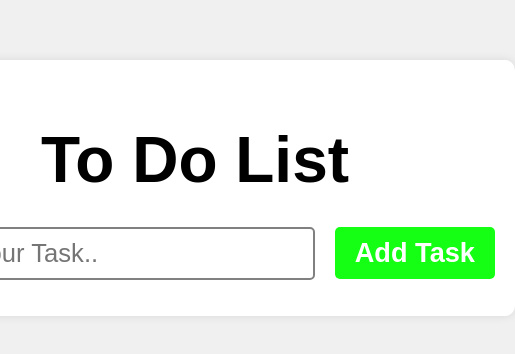
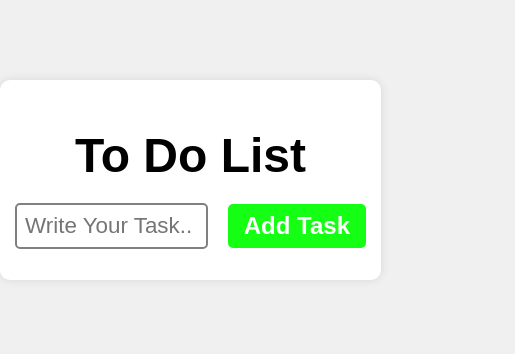
Before and after one commit to Bharath2228/To-Do-List, a React (Vite) app: page / in a window 390 px wide. Shown: the part 242-596 px from the top of the page, 515 px wide, since content can reach past the window. Built offline with nearby package versions, Linux system fonts and the light colour scheme.

Commit message:
Bug Fixed: Edit Button

```diff
--- a/src/ToDoList.jsx
+++ b/src/ToDoList.jsx
@@ -59,6 +59,14 @@ function ToDoList() {
         setTasks(prevTasks => {
             const updatedTasks = [...prevTasks];
             updatedTasks[index] = { ...updatedTasks[index], editing: true };
+            return updatedTasks;
+        });
+    }
+
+    function handleTaskTextChange(index, newText) {
+        setTasks(prevTasks => {
+            const updatedTasks = [...prevTasks];
+            updatedTasks[index] = { ...updatedTasks[index], text: newText };
             return updatedTasks;
         });
     }
@@ -145,10 +153,10 @@ function ToDoList() {
                                 <input
                                     type='text'
                                     value={task.text}
-                                    onChange={(e) => saveTask(index, e.target.value)}
+                                    onChange={(e) => handleTaskTextChange(index, e.target.value)}
                                 />
                                 <button
-                                    className='editButton'
+                                    className='saveButton'
                                     onClick={() => saveTask(index, task.text)}
                                 >
                                     Save
@@ -171,6 +179,8 @@ function ToDoList() {
                                 </button>
                             </>
                         )}
+                        {!task.editing && (
+                            <>
                                 <button
                                     className='moveButton'
                                     onClick={() => moveUp(index)}
@@ -189,6 +199,8 @@ function ToDoList() {
                                 >
                                     ❌
                                 </button>
+                            </>
+                        )}
                     </li>
                 ))}
             </ol>
--- a/src/index.css
+++ b/src/index.css
@@ -2,14 +2,16 @@ body {
   display: flex;
   align-items: center;
   justify-content: center;
-  height: 100vh;
   background-color: #f0f0f0;
+  margin: 0; /* Remove default margin */
+  height: 100vh; /* Use full viewport height */
 }
 
 .toDoListContainer {
   text-align: center;
   font-family: Arial, Helvetica, sans-serif;
-  width: 600px;
+  width: 90%; /* Adjusted width to 90% */
+  max-width: 600px; /* Maximum width of 600px */
   background-color: #fff;
   padding: 20px;
   border-radius: 10px;
@@ -50,6 +52,7 @@ input[type="text"] {
   color: hsla(0, 0%, 0%, 0.8);
   width: 70%;
   margin-right: 10px;
+  max-width: 100%; /* Ensure it doesn't overflow on small screens */
 }
 
 ol {
@@ -133,7 +136,43 @@ li {
   text-decoration: line-through;
 }
 
-.inputDiv{
+.inputDiv {
   display: flex;
   align-items: center;
 }
+
+/* Media Query for smaller screens */
+@media (max-width: 768px) {
+  .toDoListContainer {
+    padding: 15px;
+  }
+
+  h1 {
+    font-size: 3rem;
+    margin-bottom: 20px;
+  }
+
+  button {
+    font-size: 1.5rem;
+    padding: 8px 16px;
+  }
+
+  input[type="text"] {
+    font-size: 1.4rem;
+    padding: 8px;
+  }
+
+  li {
+    font-size: 1.4rem;
+    padding: 12px;
+  }
+
+  .deleteButton,
+  .moveButton,
+  .editButton,
+  .cancelButton,
+  .saveButton {
+    padding: 6px 10px;
+    font-size: 1.2rem;
+  }
+}
```
Lines whose indentation alone changed are shown as unchanged.
